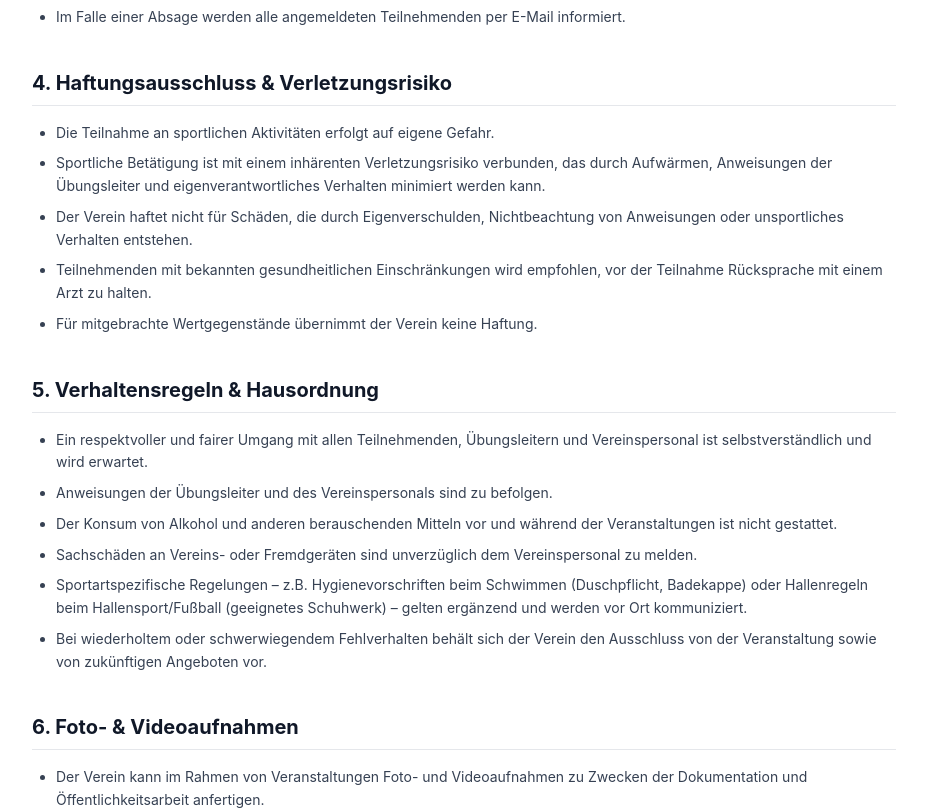
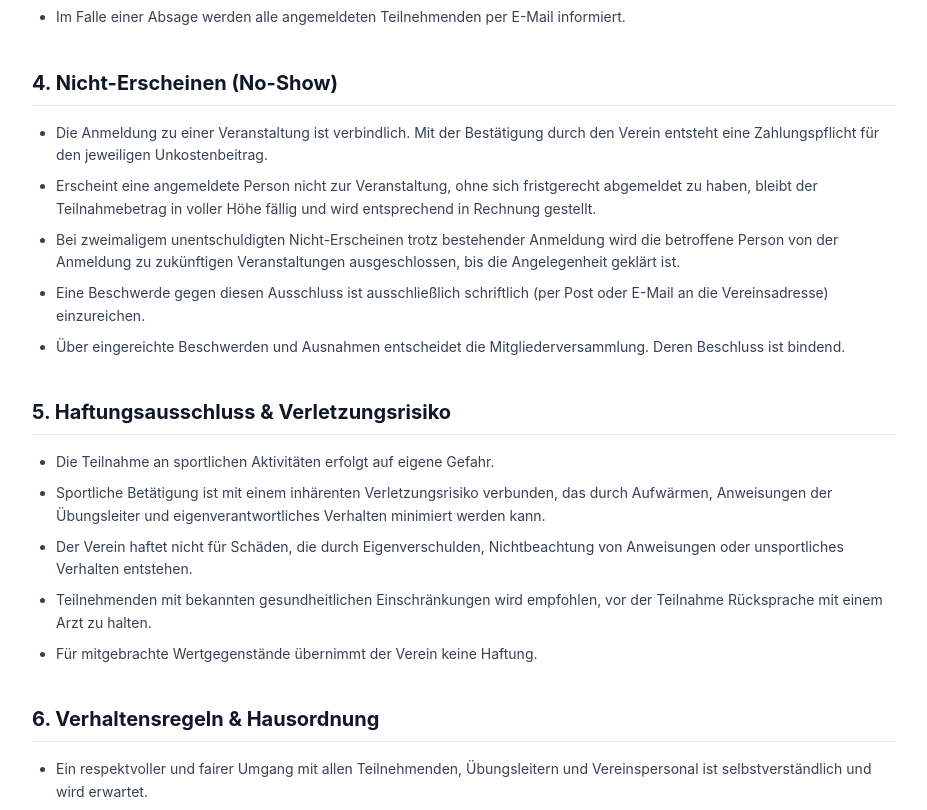
Before and after one commit to BakIava/Allsport-Freunde-2026, a Next.js app: page /teilnahmebedingungen in a window 1280 px wide. Shown: the part 1060-1870 px from the top of the page, without its empty margins (176-1103 px from the left). Built offline with nearby package versions, Linux system fonts and the light colour scheme.

Commit message:
Ergänze No-Show-Abschnitt in Teilnahmebedingungen
Neuer Abschnitt 4 zu Nicht-Erscheinen, Zahlungspflicht, Ausschluss
und Beschwerdeverfahren. Nachfolgende Abschnitte 5-9 entsprechend
neu nummeriert.

```diff
--- a/app/teilnahmebedingungen/page.tsx
+++ b/app/teilnahmebedingungen/page.tsx
@@ -116,7 +116,38 @@ export default function TeilnahmebedingungenPage() {
             </ul>
           </Section>
 
-          <Section title="4. Haftungsausschluss & Verletzungsrisiko">
+          <Section title="4. Nicht-Erscheinen (No-Show)">
+            <ul className="text-sm leading-relaxed list-disc pl-6 space-y-2">
+              <li>
+                Die Anmeldung zu einer Veranstaltung ist verbindlich. Mit der
+                Bestätigung durch den Verein entsteht eine Zahlungspflicht für
+                den jeweiligen Unkostenbeitrag.
+              </li>
+              <li>
+                Erscheint eine angemeldete Person nicht zur Veranstaltung, ohne
+                sich fristgerecht abgemeldet zu haben, bleibt der
+                Teilnahmebetrag in voller Höhe fällig und wird entsprechend in
+                Rechnung gestellt.
+              </li>
+              <li>
+                Bei zweimaligem unentschuldigten Nicht-Erscheinen trotz
+                bestehender Anmeldung wird die betroffene Person von der
+                Anmeldung zu zukünftigen Veranstaltungen ausgeschlossen, bis die
+                Angelegenheit geklärt ist.
+              </li>
+              <li>
+                Eine Beschwerde gegen diesen Ausschluss ist ausschließlich
+                schriftlich (per Post oder E-Mail an die Vereinsadresse)
+                einzureichen.
+              </li>
+              <li>
+                Über eingereichte Beschwerden und Ausnahmen entscheidet die
+                Mitgliederversammlung. Deren Beschluss ist bindend.
+              </li>
+            </ul>
+          </Section>
+
+          <Section title="5. Haftungsausschluss & Verletzungsrisiko">
             <ul className="text-sm leading-relaxed list-disc pl-6 space-y-2">
               <li>Die Teilnahme an sportlichen Aktivitäten erfolgt auf eigene Gefahr.</li>
               <li>
@@ -141,7 +172,7 @@ export default function TeilnahmebedingungenPage() {
             </ul>
           </Section>
 
-          <Section title="5. Verhaltensregeln & Hausordnung">
+          <Section title="6. Verhaltensregeln & Hausordnung">
             <ul className="text-sm leading-relaxed list-disc pl-6 space-y-2">
               <li>
                 Ein respektvoller und fairer Umgang mit allen Teilnehmenden,
@@ -174,7 +205,7 @@ export default function TeilnahmebedingungenPage() {
             </ul>
           </Section>
 
-          <Section title="6. Foto- & Videoaufnahmen">
+          <Section title="7. Foto- & Videoaufnahmen">
             <ul className="text-sm leading-relaxed list-disc pl-6 space-y-2">
               <li>
                 Der Verein kann im Rahmen von Veranstaltungen Foto- und
@@ -203,7 +234,7 @@ export default function TeilnahmebedingungenPage() {
             </ul>
           </Section>
 
-          <Section title="7. Datenschutz">
+          <Section title="8. Datenschutz">
             <p className="text-sm leading-relaxed">
               Die im Rahmen der Anmeldung erhobenen personenbezogenen Daten
               werden ausschließlich zur Organisation und Durchführung der
@@ -219,7 +250,7 @@ export default function TeilnahmebedingungenPage() {
             </p>
           </Section>
 
-          <Section title="8. Änderungen der Teilnahmebedingungen">
+          <Section title="9. Änderungen der Teilnahmebedingungen">
             <p className="text-sm leading-relaxed">
               Der Verein behält sich vor, diese Teilnahmebedingungen jederzeit
               anzupassen. Die jeweils aktuelle Fassung ist auf der
```
